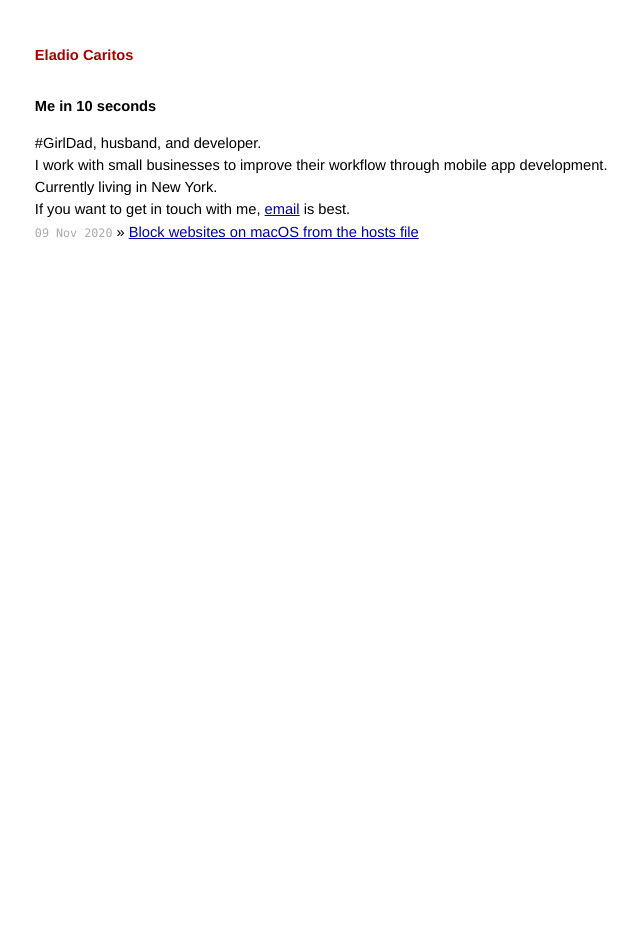
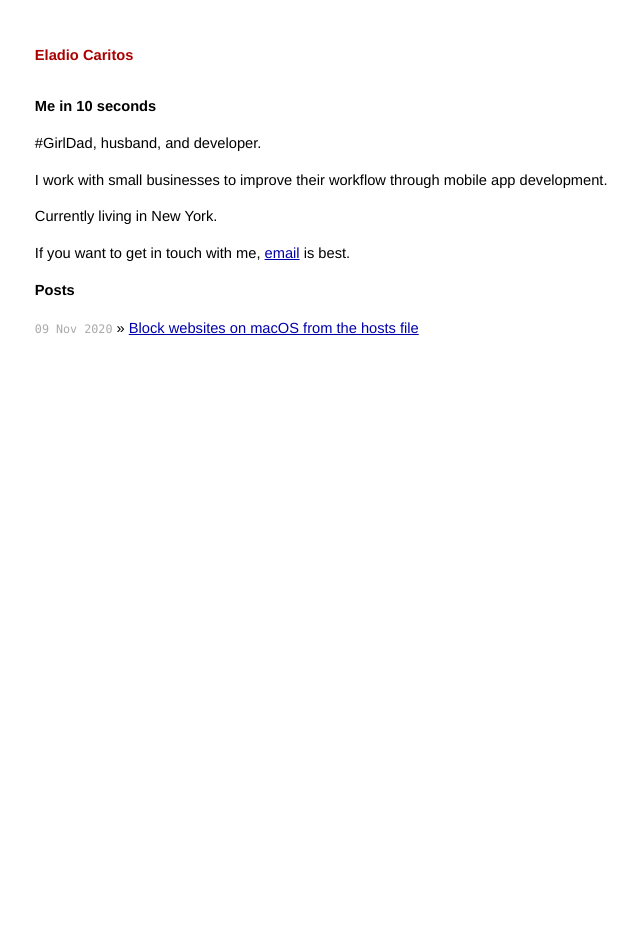
Before and after one commit to caritos/caritos.github.io, a Jekyll site: the page built from index.md, in a window 1280 px wide. Shown: the whole page, without its empty margins (297-937 px from the left). Built offline with Jekyll 4.4.1, drawn with Linux system fonts in a browser that asks for light colours.

```diff
--- a/index.md
+++ b/index.md
@@ -3,13 +3,17 @@
 title: Eladio Caritos
 ---
 
-<div id="home">
-<h1>Me in 10 seconds</h1>
-#GirlDad, husband, and developer.<br/>
-I work with small businesses to improve their workflow through mobile app development.<br/>
-Currently living in New York.<br/>
-If you want to get in touch with me, <a href="mailto:eladio@caritos.com">email</a> is best.<br/>
-</div>
+# Me in 10 seconds
+
+#GirlDad, husband, and developer.
+
+I work with small businesses to improve their workflow through mobile app development.
+
+Currently living in New York.
+
+If you want to get in touch with me, <a href="mailto:eladio@caritos.com">email</a> is best.
+
+# Posts
 
 <ul class="posts">
   {% for post in site.posts %}
```
